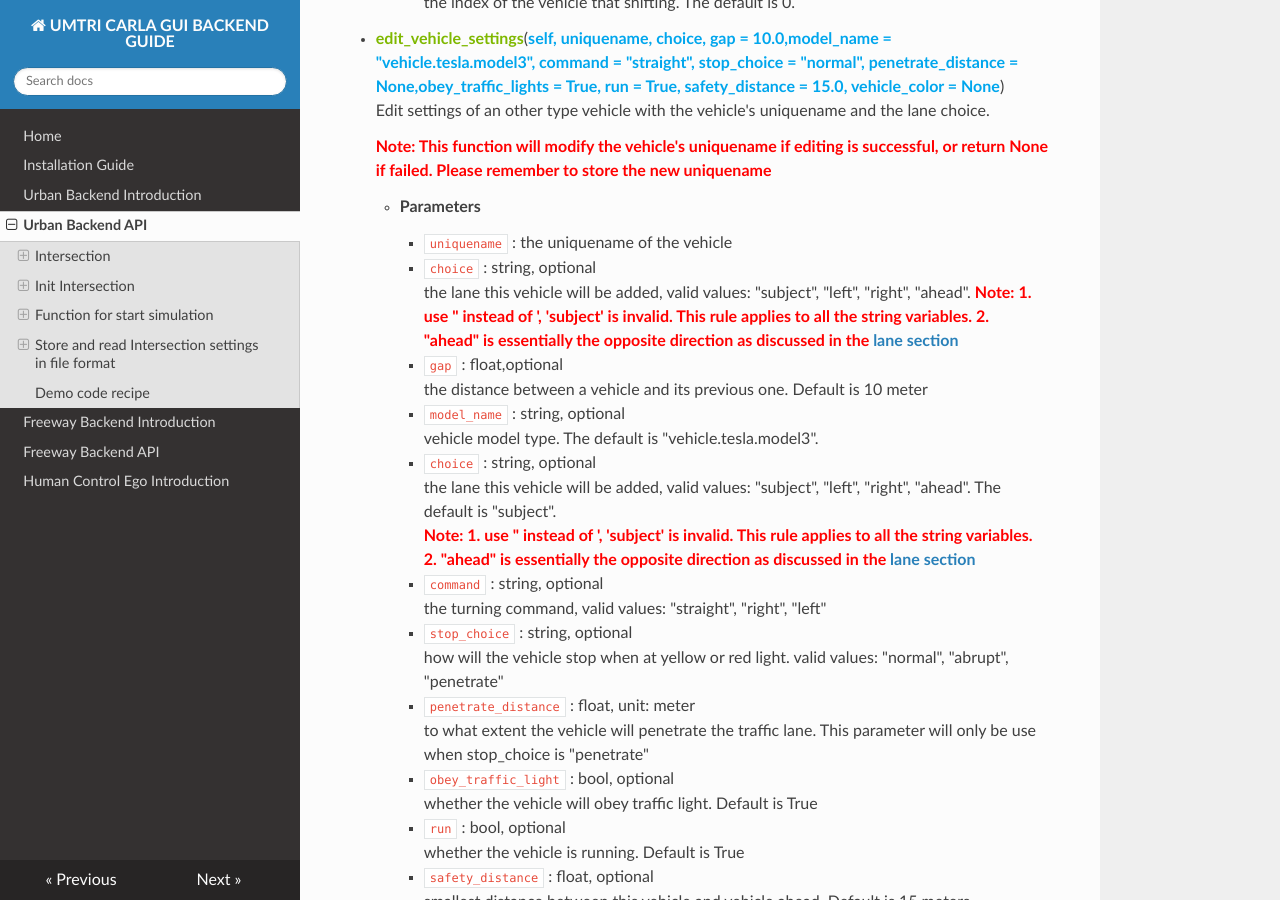
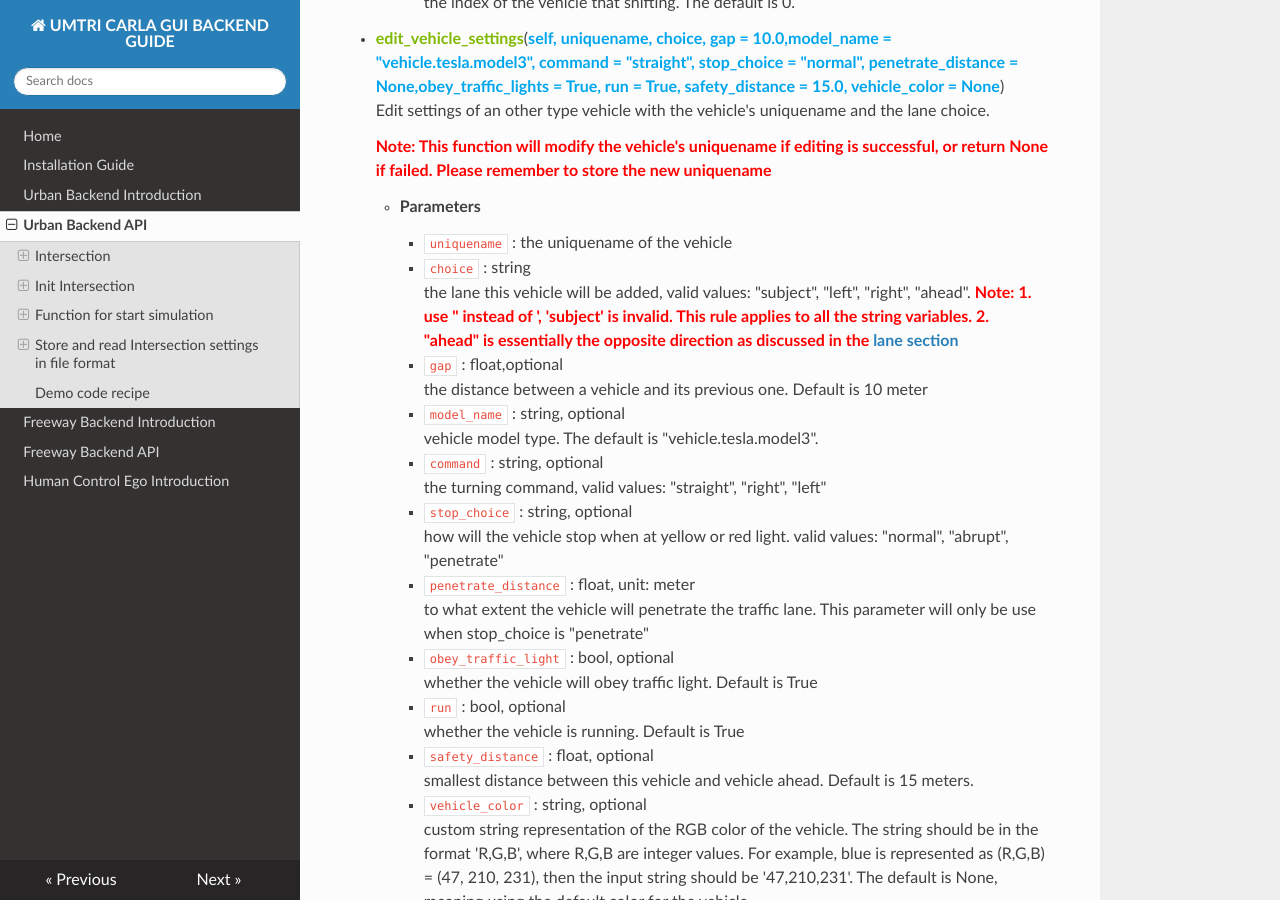
Before and after one commit to CenturyLiu/Carla-GUI, an MkDocs documentation site: the page built from Docs/urban_backend_api.md, in a window 1280 px wide and 900 px high, scrolled down 2309 px. Built offline with MkDocs 1.6.1, drawn with Linux system fonts in a browser that asks for light colours; nearby versions of some CDN libraries.

Commit message:
fix: fix a typo in urban document

```diff
--- a/Docs/urban_backend_api.md
+++ b/Docs/urban_backend_api.md
@@ -96,18 +96,17 @@ The Intersection class defines a **normal intersection** as is discussed in [urb
 
     - **Parameters**
         - `uniquename` : the uniquename of the vehicle
-        - `choice` : string, optional
+        - `choice` : string
             the lane this vehicle will be added, valid values: "subject", "left", "right", "ahead".
 <font color="#ff0000"> **Note: 1. use " instead of ', 'subject' is invalid. This rule applies to all the string variables.  2. "ahead" is essentially the opposite direction as discussed in the [lane section](urban_backend_introduction.md#lane)**</font>
+
 
         - `gap`  : float,optional
             the distance between a vehicle and its previous one. Default is 10 meter
         - `model_name` : string, optional
             vehicle model type. The default is "vehicle.tesla.model3".
 
-        - `choice` : string, optional
-            the lane this vehicle will be added, valid values: "subject", "left", "right", "ahead". The default is "subject".
-<font color="#ff0000"> **Note: 1. use " instead of ', 'subject' is invalid. This rule applies to all the string variables.  2. "ahead" is essentially the opposite direction as discussed in the [lane section](urban_backend_introduction.md#lane)**</font>
+
 
 
         - `command` : string, optional
```
